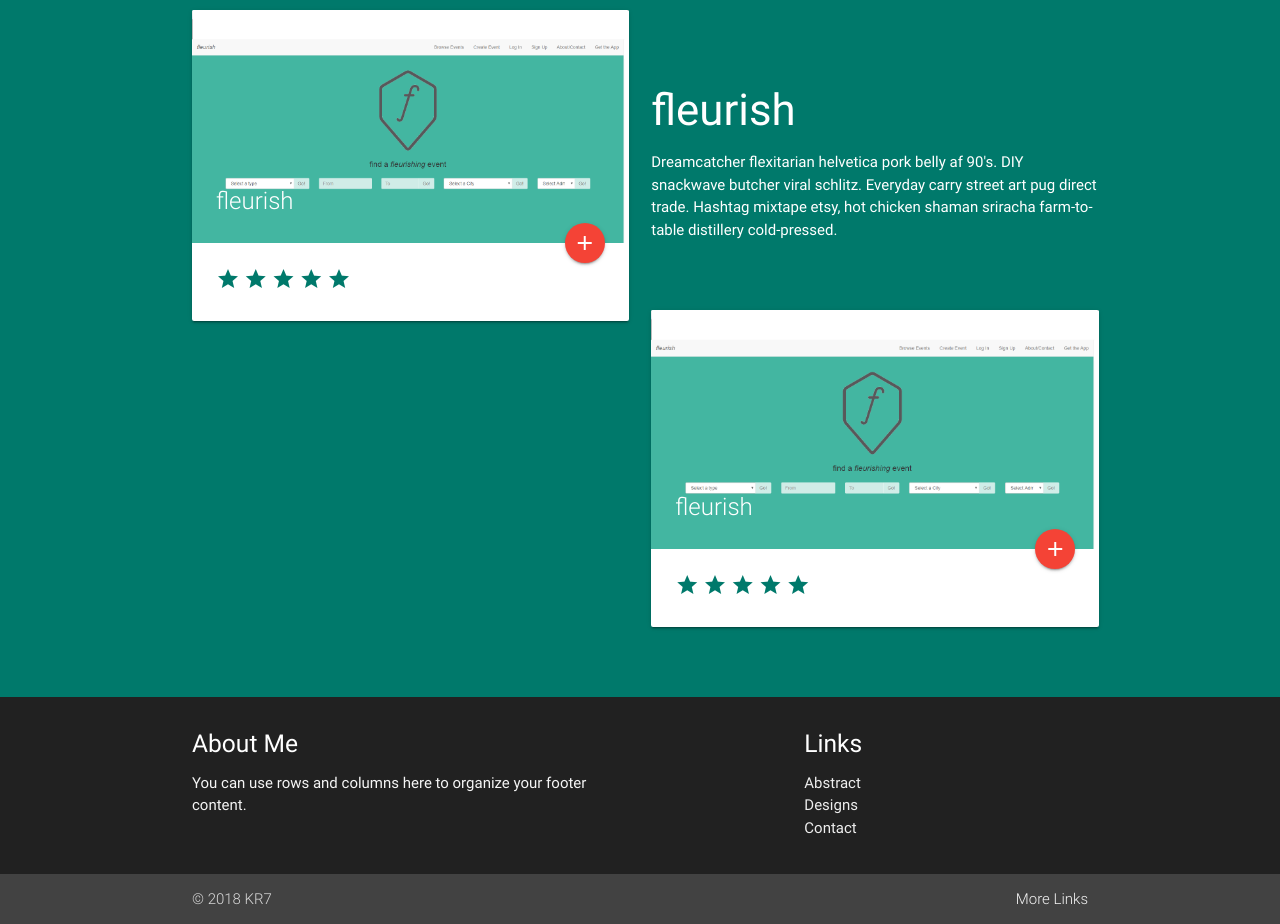
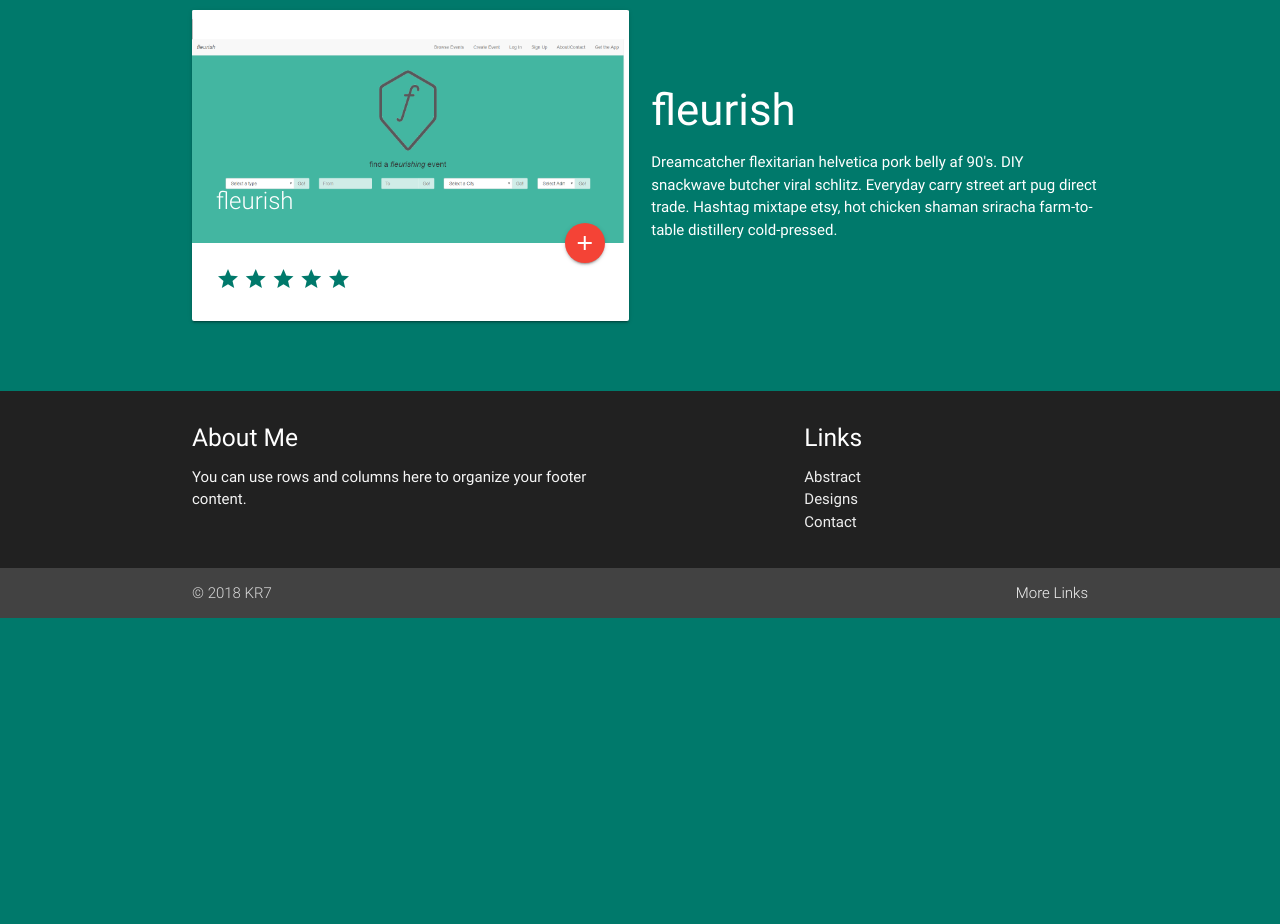
Before and after one commit to kdrussel/kdrussel.github.io, a plain HTML site: page index.html in a window 1280 px wide. Shown: the part 1906-2830 px from the top of the page. After the commit the page ends 2524 px from the top, so only its background shows below. Drawn offline with nearby package versions, Linux system fonts and the light colour scheme.

Commit message:
more index.html fixes

```diff
--- a/index.html
+++ b/index.html
@@ -176,26 +176,6 @@
           Dreamcatcher flexitarian helvetica pork belly af 90's. DIY snackwave butcher viral schlitz. Everyday carry street art pug direct trade. Hashtag mixtape etsy, hot chicken shaman sriracha farm-to-table distillery cold-pressed.
         </div>
       </div>
-      <div class="col m6">
-        <div class="card">
-          <div class="card-image">
-            <img src="img/gallery/fleurish1.png" alt="">
-            <span class="card-title">fleurish</span>
-            <a href="#fleurish1" class="btn-floating halfway-fab waves-effect waves-light red modal-trigger">
-            <i class="material-icons">add</i>
-            </a>
-          </div>
-          <div class="card-content">
-            <p>
-              <i class="material-icons">star</i>
-              <i class="material-icons">star</i>
-              <i class="material-icons">star</i>
-              <i class="material-icons">star</i>
-              <i class="material-icons">star</i>
-            </p>
-          </div>
-        </div>
-      </div>
     </div>
   </div>
 </section>
```
